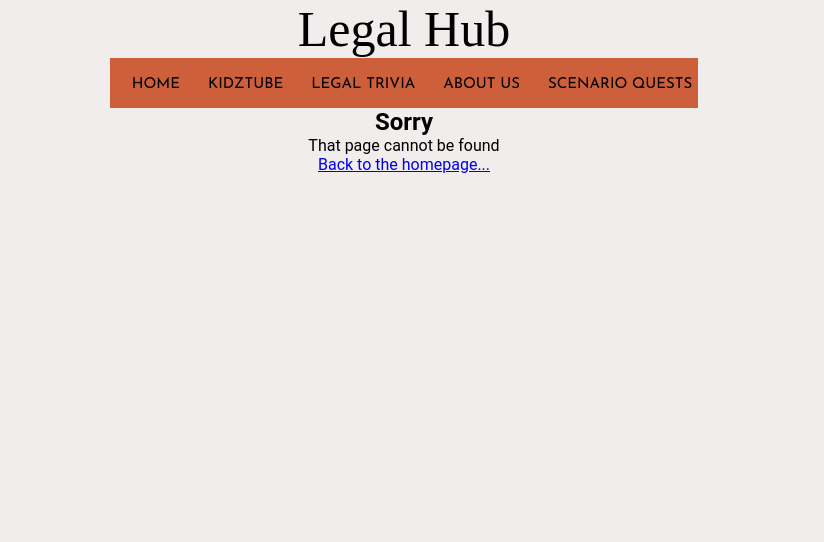
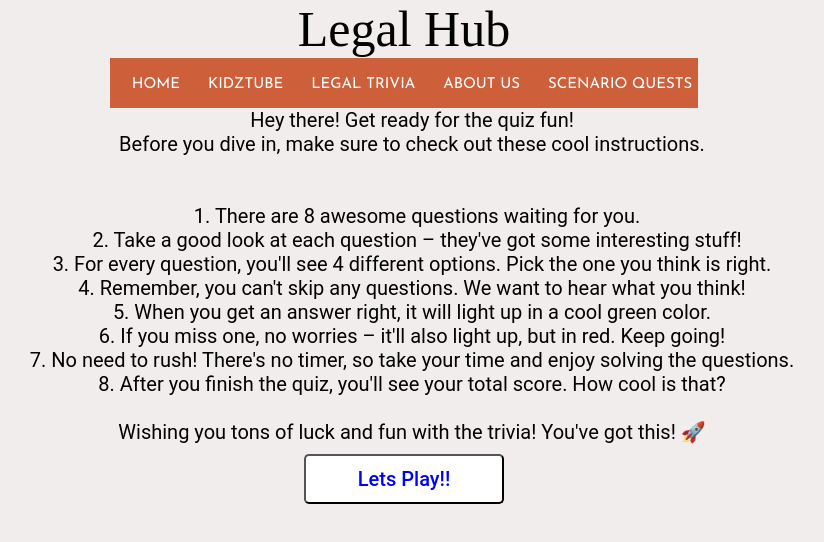
Before and after one commit to nirz306/Legal-Lift, a React (Create React App) app: page /rule in a window 1280 px wide. Shown: the top 542 px of the page, without its empty margins (236-1060 px from the left). Built offline with nearby package versions, Linux system fonts and the light colour scheme.

Commit message:
solved the last question issue, edited the navbar

```diff
--- a/src/App.css
+++ b/src/App.css
@@ -161,6 +161,7 @@ h3 {
   /* height: auto; */
   /* display: block; */
   transition: 0.5s ease;
+  display: cover;
 }
 .about-image:hover img{
   transform: scale(1.2);
--- a/src/App.js
+++ b/src/App.js
@@ -5,7 +5,7 @@ import Quiz from "./components/Quiz";
 import EndScreen from "./components/EndScreen";
 import { useState } from "react";
 import { GameStateContext } from "./helpers/Contexts";
-// import {BrowserRouter as Router,Route, Switch} from 'react-router-dom';
+
 import Blogs from "./helpers/Blogs";
 import NotFound from './NotFound';
 
@@ -13,6 +13,8 @@ import NotFound from './NotFound';
 import React from "react";
 import { BrowserRouter as Router, Switch, Route } from "react-router-dom";
 import aboutus from "./components/aboutus";
+import squests from "./components/squests";
+import rule from "./components/rule";
 
 export default function App() {
   return (
@@ -24,6 +26,9 @@ export default function App() {
           <Route path="/blogs" component={Blogs} />
           <Route path="/play" component={Quiz} />
           <Route path="/aboutus" component={aboutus} />
+          <Route path="/squests" component={squests} />
+          <Route path="/rule" component={rule} />
+          <Route path="/finish" component={EndScreen} />
           <Route path="*">
               <NotFound/>
             </Route>
--- a/src/components/Quiz.js
+++ b/src/components/Quiz.js
@@ -5,7 +5,7 @@ import { useState } from "react";
 import { useContext } from "react";
 import { GameStateContext } from "../helpers/Contexts";
 import EndScreen from "./EndScreen";
-
+import { Link } from "react-router-dom";
 function Quiz() {
   const [currentQuestion, setCurrentQuestion] = useState(0);
   const [optionChosen, setOptionChosen] = useState("");
@@ -68,6 +68,7 @@ function Quiz() {
       setScore(score + 1);
     }
     setGameState("finished");
+
   };
 
 return (
@@ -126,9 +127,12 @@ return (
       </div>
 
       {currentQuestion == Questions.length - 1 ? (
-        <button onClick={finishQuiz} id="nextQuestion">
+        <Link to="/finish">
+           <button onClick={finishQuiz} id="nextQuestion">
           Finish Quiz
         </button>
+        </Link>
+
       ) : (
         <button onClick={nextQuestion} id="nextQuestion">
           Next Question
--- a/src/components/aboutus.js
+++ b/src/components/aboutus.js
@@ -5,15 +5,14 @@ const aboutus = () => {
   return (
     <>
       <div class="heading">
-        <h1>About Us</h1>
         <p>
-          In the book of life,every child deserves a chapter on legal rights
-          ,ensuring a story of fairness and justice.
+          'In the book of life,every child deserves a chapter on legal rights
+          ,ensuring a story of fairness and justice'.
         </p>
         <div class="container">
           <section class="about">
             <div>
-              <img src={ABOUTUS_IMG_LINK } height="300" width="300"></img>
+              <img  className="aboutusimg" src={ABOUTUS_IMG_LINK } height="300" width="300"></img>
             </div>
             <div class="about-content">
               <h2>"Fueling Young Minds with Empowerment"</h2>
--- /dev/null
+++ b/src/components/rule.jsx
@@ -0,0 +1,43 @@
+import React from "react";
+import { Link } from "react-router-dom";
+import "./rules.css"
+
+const rule = () => {
+  return (
+    <div className="Rules">
+
+      <div className="rulelist">
+      Hey there! Get ready for the quiz fun!
+      <br />
+      Before you dive in, make sure to check out these cool instructions.
+      <br />
+      <br />
+
+<br />
+<span className="ruless">1. There are 8 awesome questions waiting for you.</span>
+<br />
+<span className="ruless">2. Take a good look at each question – they've got some interesting stuff!</span>
+<br />
+3. For every question, you'll see 4 different options. Pick the one you think is right.
+<br />
+4. Remember, you can't skip any questions. We want to hear what you think!
+<br />
+5. When you get an answer right, it will light up in a cool green color.
+<br />
+6. If you miss one, no worries – it'll also light up, but in red. Keep going!
+<br />
+7. No need to rush! There's no timer, so take your time and enjoy solving the questions.
+<br />
+8. After you finish the quiz, you'll see your total score. How cool is that?
+<br />
+<br />
+Wishing you tons of luck and fun with the trivia! You've got this! 🚀
+      </div>
+      <Link to="/play">
+        <button className="letsPlay">Lets Play!!</button>
+      </Link>
+    </div>
+  );
+};
+
+export default rule;
--- /dev/null
+++ b/src/components/rules.css
@@ -0,0 +1,15 @@
+.rulelist{
+    font-size: 20px;
+    margin-left: 16px;
+    color:black;
+}
+
+.letsPlay
+{
+    width: 200px;
+    color: blue;
+}
+
+.ruless{
+    margin-left: 10px;
+}
--- /dev/null
+++ b/src/components/squests.jsx
@@ -0,0 +1,15 @@
+import React from 'react'
+
+const squests = () => {
+  return (
+    <div>
+      WELCOME TO SCENARIO QUESTS
+      <video>
+      {/* <source src="videos/intro.mp4" type="video/mp4"> */}
+        This browser does not display the video tag.
+      </video>
+    </div>
+  )
+}
+
+export default squests
--- a/src/navbar/Navbar.jsx
+++ b/src/navbar/Navbar.jsx
@@ -11,9 +11,9 @@ const Navbar = () => {
             <div className="links">
             <Link to="/">HOME</Link>
             <Link to="/blogs">KIDZTUBE</Link>
-            <Link to="/play">LEGAL TRIVIA</Link>
+            <Link to="/rule">LEGAL TRIVIA</Link>
             <Link to="/aboutus">ABOUT US</Link>
-            <Link to="/aboutus">SCENARIO QUESTS</Link>
+            <Link to="/squests">SCENARIO QUESTS</Link>
             </div>
         </div>
         </div>
--- a/src/navbar/navbar.css
+++ b/src/navbar/navbar.css
@@ -7,10 +7,12 @@
 
 .navbar {
     /* topmost passun cha distance adjust karayla */
-    max-width: 100%;
-    padding: 0px;
+    width: 100%;
+    padding: 0;
+    margin:0;
     height: 50px;
     display: flex;
+    /* display: block; */
     align-items: center;
 
      /*The navbar chya khalchi line */
@@ -24,13 +26,13 @@
   .navbar .links {
     /* home,blogs and about us  */
     width: 100%;
-    display: inline-block;
+    /* display: inline-block; */
   }
 
   .navbar a {
     margin-left: 16px;
     text-decoration: none;
-    color: black;
+    color: white;
   /* right passun home and newblog chi padding */
     padding: 6px;
     font-family: 'Josefin Sans', sans-serif;
```
Also changed, not shown: 1 other file (tests, documents, lock files or other folders).
